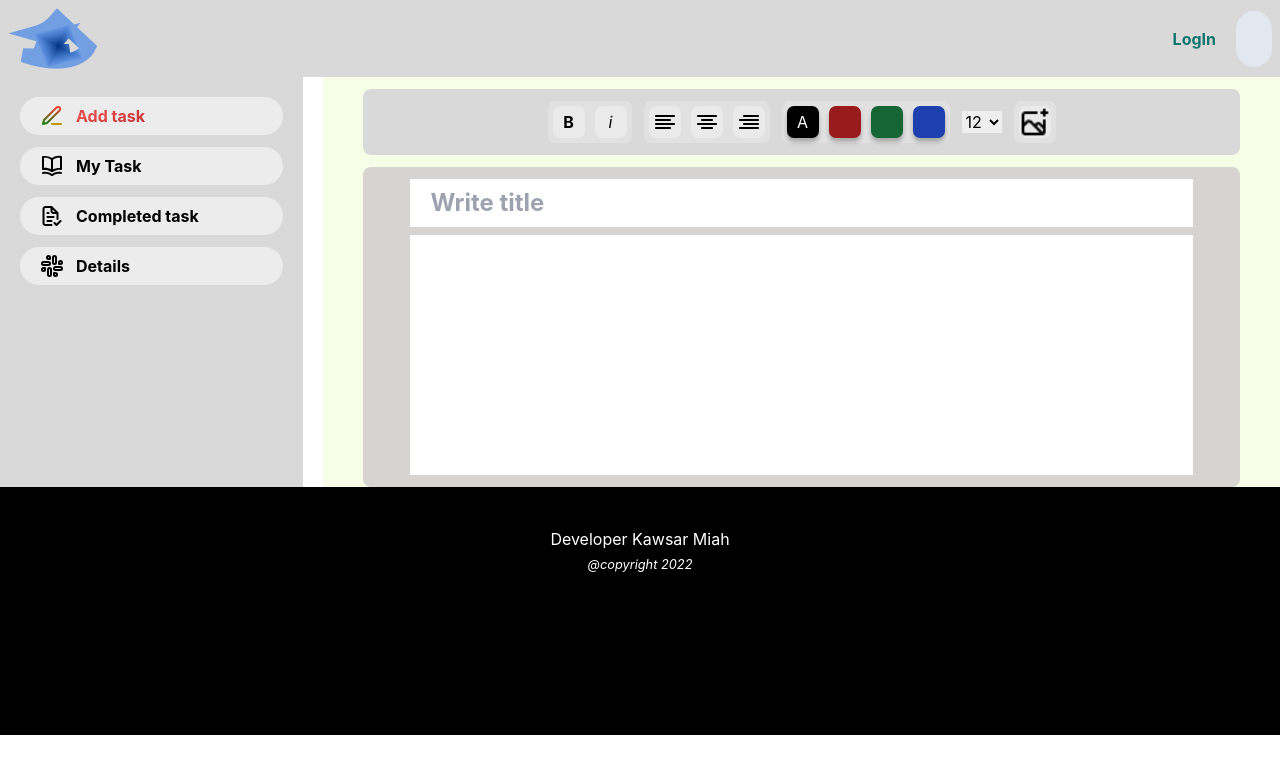
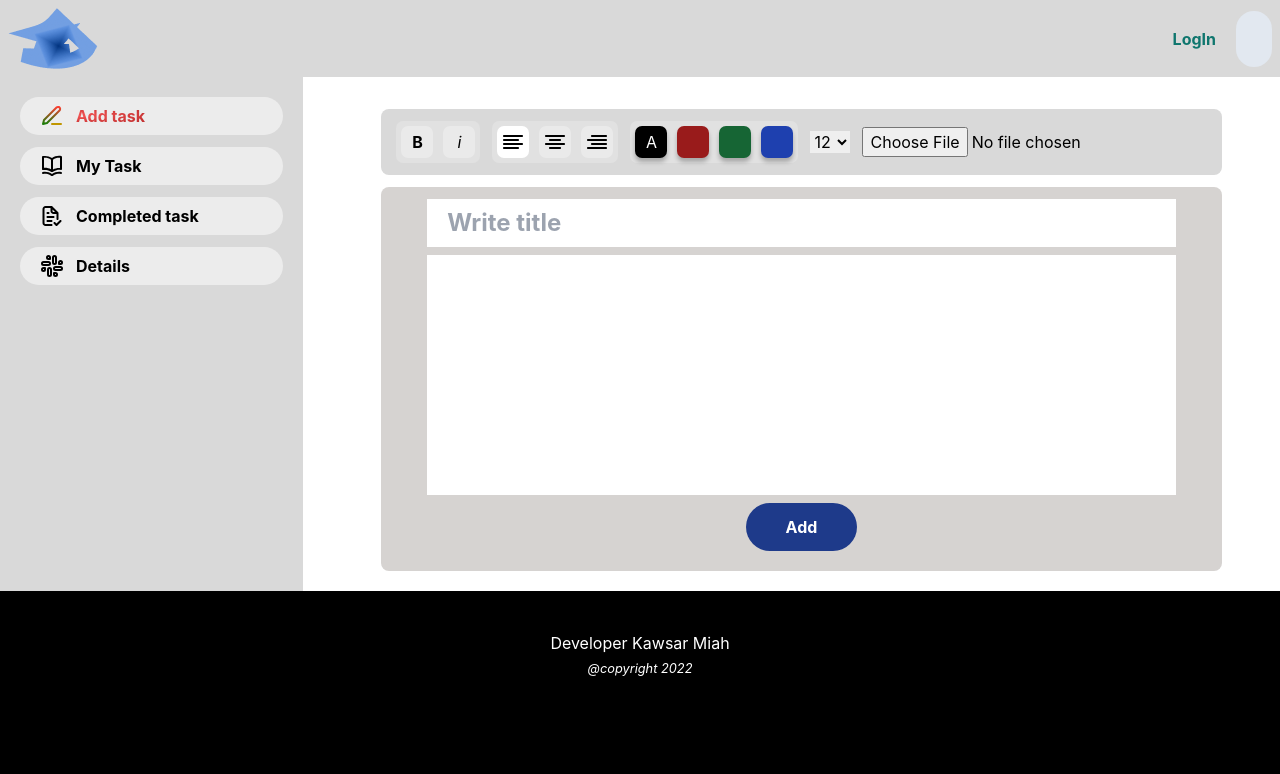
Before and after one commit to sami019325/task-manager, a React (Create React App) app: page / in a window 1280 px wide. Shown: the top 774 px of the page. Built offline with nearby package versions, Linux system fonts and the light colour scheme.

Commit message:
add list to server fuctionalities added

```diff
--- a/src/Pages/AddTask/AddTask.js
+++ b/src/Pages/AddTask/AddTask.js
@@ -1,25 +1,20 @@
-import React, { useState } from 'react';
+import React, { useState, useRef } from 'react';
 import './AddTask.css'
 import alignLeft from './../../resources/u_align-left.svg'
 import aligncenter from './../../resources/u_align-center.svg'
 import alignright from './../../resources/u_align-right.svg'
 import insertImg from './../../resources/u_image-plus.png'
 
-const AddTask = () => {
+const AddTask = ({ onFileSelect }) => {
     const [IsColor, setIsColor] = useState('bg-black')
-    const [IsJustify, setIsJustify] = useState('bg-black')
+    const [IsJustify, setIsJustify] = useState('text-left')
     const [IsBold, setIsBold] = useState(false)
     const [IsItalic, setIsItalic] = useState(false)
+    const [ImageURL, setImageURL] = useState('')
+    // const [TextJustify, setTextJustify] = useState('text-')
     let sami = `<h1 style='color:red'>sami Ahmed</h1>`
     const [text, setText] = useState(` `)
-    // const addValue = (value) => {
-    //     // document.getElementById("textArea").innerHTML = 'html';
-    // }
-    // addValue()
-    // function createMarkup() {
-    //     const words = <h1 className='px-5 py-2 font-bold text-2xl w-11/12'>sami Ahmed</h1>;
-    //     return words
-    // }
+
     const createBold = (p) => {
         const words = document.getElementById('textArea').innerHTML;
         let ddd;
@@ -83,20 +78,69 @@ const AddTask = () => {
     }
     const renderText = () => {
         const words = document.getElementById('textArea').innerHTML
-        console.log(words)
+        console.log('============================', words)
+        // setText(words)
+    }
+
+    const callImg = (url) => {
+        const words = document.getElementById('textArea').innerHTML;
+        let ddd = words + `<img src="${url}" alt="Girl in a jacket" width="500" width="100%">`
+        console.log(ddd)
+        setText(ddd)
+    }
+
+    const [file, setFile] = useState();
+    function handleChange(e) {
+        const image = e.target.files[0]
+        console.log(e.target.files[0]);
+        const formData = new FormData()
+        formData.append('image', image)
+        const url = `https://api.imgbb.com/1/upload?&key=bcef80113996f29c85cf7b9516568d38`
+        // setFile(URL.createObjectURL(e.target.files[0]));
+        fetch(url, {
+            method: 'POST',
+            body: formData
+        })
+            .then(res => res.json())
+            .then(data => setImageURL(data.data.url) + callImg(data.data.url))
+            .catch(err => console.error(err))
+    }
+
+
+
+    /// add task functions === ==================================
+    const addTask = (event) => {
+        event.preventDefault();
+        const titleText = event.target.titleText.value;
+        const detailText = document.getElementById('textArea').innerHTML;
+        const textJustify = IsJustify
+        const data = { textJustify, titleText, detailText }
+
+        console.log(data)
+
+        fetch('http://localhost:5000/insert', {
+            method: 'POST',
+            headers: {
+                'content-type': 'application/json',
+            },
+            body: JSON.stringify(data)
+        })
+            .then(res => res.json())
+            .then(data => console.log(data))
+            .catch(err => console.error(err))
     }
 
     return (
-        <div className='bg-lime-50 w-full flex flex-col items-center'>
+        <div className=' w-full flex flex-col items-center m-5'>
             <div className='w-11/12 rounded-lg bg-first p-3 m-3 flex flex-wrap justify-center items-center gap-3 select-none'>
                 <div className='bg-of-box flex'>
                     <button className={`font-bold box ${IsBold ? 'box-active ' : ''}`} onClick={() => setIsBold(!IsBold) + createBold(IsBold)}>B</button>
                     <button className={`italic box ${IsItalic ? 'box-active ' : ''}`} onClick={() => setIsItalic(!IsItalic) + createItalic(IsItalic)}>i</button>
                 </div>
                 <div className='bg-of-box flex'>
-                    <button onClick={() => setIsJustify('justify-start')} className={`font-bold box ${IsJustify === 'justify-start' ? 'box-active' : ''}`}><img src={alignLeft} alt="" srcset="" /></button>
-                    <button onClick={() => setIsJustify('justify-center')} className={`font-bold box ${IsJustify === 'justify-center' ? 'box-active' : ''}`}><img src={aligncenter} alt="" srcset="" /></button>
-                    <button onClick={() => setIsJustify('justify-end')} className={`font-bold box ${IsJustify === 'justify-end' ? 'box-active' : ''}`}><img src={alignright} alt="" srcset="" /></button>
+                    <button onClick={() => setIsJustify('text-left')} className={`font-bold box ${IsJustify === 'text-left' ? 'box-active' : ''}`}><img src={alignLeft} alt="" srcset="" /></button>
+                    <button onClick={() => setIsJustify('text-center')} className={`font-bold box ${IsJustify === 'text-center' ? 'box-active' : ''}`}><img src={aligncenter} alt="" srcset="" /></button>
+                    <button onClick={() => setIsJustify('text-right')} className={`font-bold box ${IsJustify === 'text-right' ? 'box-active' : ''}`}><img src={alignright} alt="" srcset="" /></button>
                 </div>
                 <div className='bg-of-box flex'>
                     <button onClick={() => setIsColor('bg-black') + createColor(IsColor)} className='colored-box bg-black'>
@@ -120,19 +164,20 @@ const AddTask = () => {
                         <option value="24">24</option>
                     </select>
                 </div>
-                <div className='bg-of-box flex'>
-                    <img className='font-bold box' src={insertImg} alt="" srcset="" />
-                    <input type='file' accept='image/png, image/jpg, image/gif, image/jpeg' className='hidden' />
+
+                <div className="App">
+                    <input type="file" onChange={handleChange} />
+                    {/* <img src={insertImg} /> */}
 
                 </div>
 
-
             </div>
-            <form className='bg-stone-300 w-11/12 p-3 rounded-lg flex flex-col items-center'>
-                <input className='px-5 py-2 font-bold text-2xl w-11/12' max='10' placeholder='Write title ' type="text" />
-                <div id='textArea' className={`px-5 py-2 w-11/12 mt-2 pb-52 bg-white ${IsJustify === 'justify-start' ? 'text-left' : ''} ${IsJustify === 'justify-center' ? 'text-center' : ''} ${IsJustify === 'justify-end' ? 'text-right' : ''}`} contentEditable={true} dangerouslySetInnerHTML={{ __html: text }} onKeyUp={() => renderText()}>
+            <form onSubmit={addTask} className='bg-stone-300 w-11/12 p-3 rounded-lg flex flex-col items-center'>
+                <input id='titleText' className='px-5 py-2 font-bold text-2xl w-11/12' max='10' placeholder='Write title ' type="text" />
+                <div id='textArea' name='textArea' className={`px-5 py-2 w-11/12 mt-2 pb-52 bg-white ${IsJustify === 'text-left' ? 'text-left' : ''} ${IsJustify === 'text-center' ? 'text-center' : ''} ${IsJustify === 'text-right' ? 'text-right' : ''}`} contentEditable={true} dangerouslySetInnerHTML={{ __html: text }} onKeyUp={() => renderText()}>
                     {/* /append child/ */}
                 </div>
+                <button className='bg-blue-900 hover:bg-sky-900  text-center text-white font-bold py-3 m-2 px-10 rounded-3xl'>Add</button>
             </form>
         </div>
     );
```
